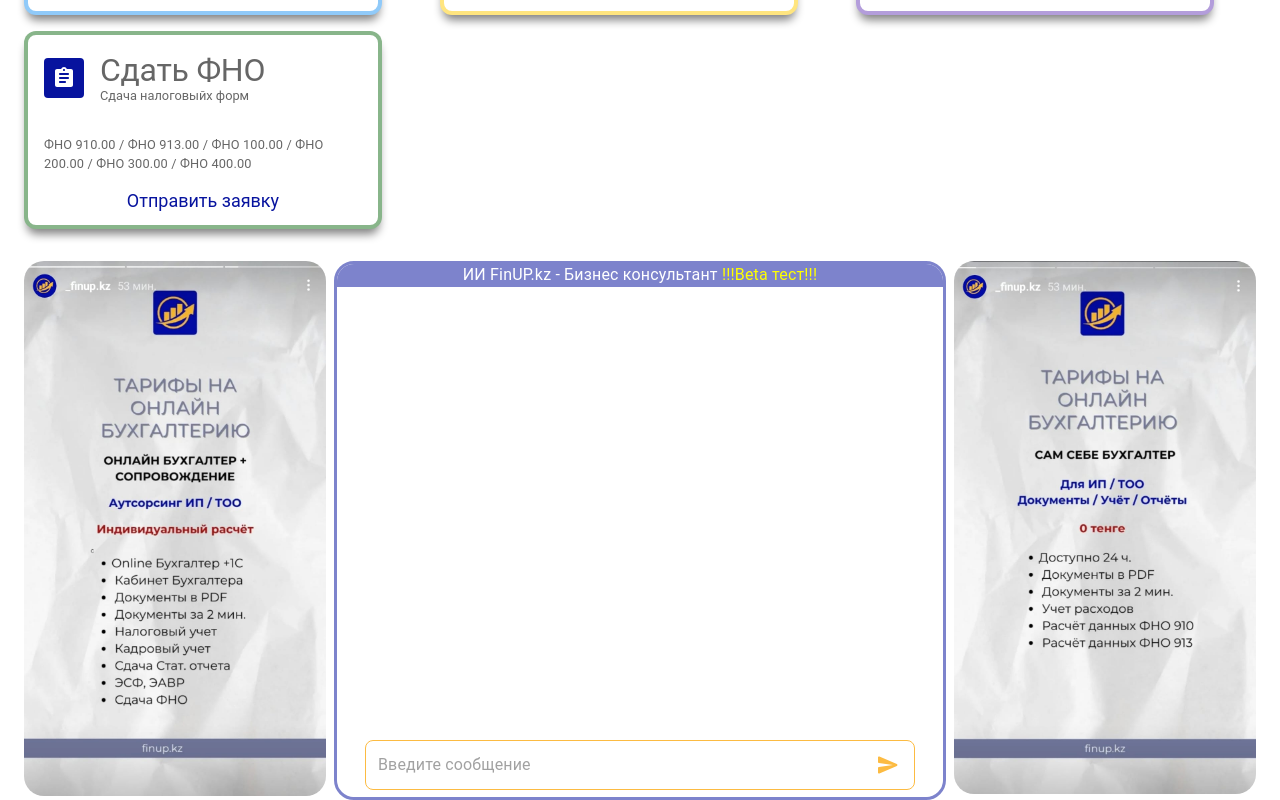
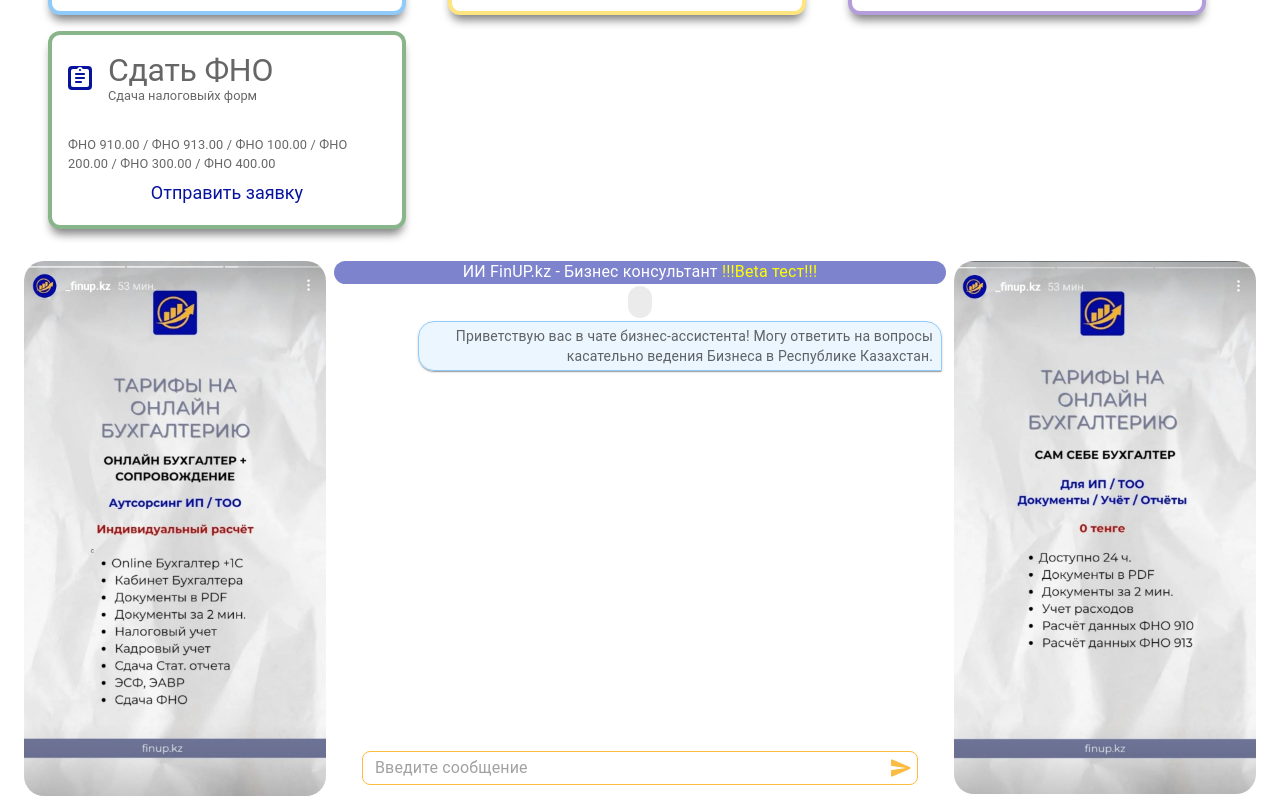
Before and after one commit to Kordai/finup-home-page, a React (Create React App) app: page / in a window 1280 px wide. Shown: the part 279-1079 px from the top of the page. Built offline with nearby package versions, Linux system fonts and the light colour scheme.

Commit message:
upload project in host

```diff
--- a/src/API/ConnectToServer.js
+++ b/src/API/ConnectToServer.js
@@ -26,7 +26,6 @@
     },
 
     getMessages(idChat) {
-        console.log(idChat);
         return instance.post('get_all_messages.php', idChat)
             .then(response => response.data)
             .catch(error => notInternet(error))
--- a/src/App.js
+++ b/src/App.js
@@ -9,15 +9,12 @@
 
 function App() {
 
-  const authUser = useSelector(state => state.auth.authUser)
-  console.log(authUser);
+  //const authUser = useSelector(state => state.auth.authUser)
   const userID = useSelector(state => state.auth.authUser.id)
   const dispatch = useDispatch()
 
  // const backdrop = useSelector(state => state.auth.backdrop)
-  const user_1 = JSON.parse(localStorage.getItem("finupkzuserchat"))
-
-  console.log(user_1);
+  //const user_1 = JSON.parse(localStorage.getItem("finupkzuserchat"))
 
   const setUser = useCallback((data) => {
     dispatch({ type: 'AUTH/SET_USER', user: data })
--- a/src/Redux/authReducer.js
+++ b/src/Redux/authReducer.js
@@ -34,7 +34,7 @@
 //Action Creators functions
 
 const setUser = (data) => {
-    return { type: SET_USER, user: data }
+    return { type: 'AUTH/SET_USER', user: data }
 }
 
 const setBackdrop = (data) => {
@@ -74,9 +74,9 @@
 export const addUserChatRequest = () => {
     return async (dispatch) => {
         const data = await ConnectToServer.addUserChat()
-        console.log(data);
         if (data) {
             dispatch(setUser(data.user))
+            console.log(data.user);
             localStorage.setItem('finupkzuserchat', JSON.stringify(data.user))
         }
     }
--- a/src/Redux/chatReducer.js
+++ b/src/Redux/chatReducer.js
@@ -4,6 +4,7 @@
 const SET_MESSAGES = 'CHATS/SET_MESSAGES';
 const SET_MESSAGE = 'CHATS/SET_MESSAGE';
 const SET_BACKDROP = 'CHATS/SET_BACKDROP';
+const SET_IS_FETCHING = 'CHATS/SET_IS_FETCHING';
 const SET_THREAD_ID = 'CHATS/SET_THREAD_ID';
 const SET_RUN_ID = 'CHATS/SET_RUN_ID';
 const SET_MESSAGE_ID = 'CHATS/SET_MESSAGE_ID';
@@ -12,7 +13,14 @@
 let initialState = {
     isFetching: false,
     backdrop: false,
-    chat_messeges: [],
+    chat_messeges: [{
+        chat_id: 0,
+        content: "Приветствую вас в чате бизнес-ассистента! Могу ответить на вопросы касательно ведения Бизнеса в Республике Казахстан.",
+        date: "",
+        time: "",
+        type: 0,
+        user_id: 0
+    }],
     threadId: '',
     runId: '',
     messageId: '',
@@ -40,6 +48,12 @@
             return {
                 ...state,
                 backdrop: action.data
+            }
+
+        case SET_IS_FETCHING:
+            return {
+                ...state,
+                isFetching: action.isFetching
             }
 
         case SET_THREAD_ID:
@@ -79,14 +93,19 @@
     return { type: SET_BACKDROP, data }
 }
 
+const setisFetching = (isFetching) => {
+    return { type: SET_IS_FETCHING, isFetching }
+}
 
 //Thunk functions
 
-export const newMessage = (obj, idChat) => {
+export const newMessage = (obj) => {
+
     return async (dispatch) => {
         const data = await ConnectToServer.setMessage(obj)
         if (data.success === 1) {
-            dispatch(getAllMessages(idChat))
+            console.log({ chat_id: obj.chat_id });
+            dispatch(getAllMessages({ chat_id: obj.chat_id }))
         } else {
             console.log(data.message)
             //dispatch(toggleIsFetching(false))
--- a/src/Site/AppBar/AppBarSite.jsx
+++ b/src/Site/AppBar/AppBarSite.jsx
@@ -47,7 +47,7 @@
         { title: 'Цены', onClick: () => {window.open('https://finup.kz/price/', '_blank') } },
         { title: 'Контакты', onClick: () => {window.open('https://finup.kz/about_us/', '_blank') } },
         // { title: 'Платежи', onClick: handleOpenFormPayments },
-        //{ title: 'Выход', onClick: () => { } }
+        //{ title: 'Выход', onClick: () => {localStorage.clear(); window.location.reload(true); } }
     ]
 
 
--- a/src/Site/HomePage/Chat/Chat.jsx
+++ b/src/Site/HomePage/Chat/Chat.jsx
@@ -1,5 +1,5 @@
 import * as React from 'react';
-import { Box, Chip, Grid, Typography } from '@mui/material';
+import { Box, Chip, Grid, LinearProgress, Typography } from '@mui/material';
 import { useDispatch, useSelector } from 'react-redux';
 import BottomBar from './Components/BottomBar';
 import IncomingMessage from './Components/IncomingMessage';
@@ -23,6 +23,7 @@
     const [amountMessage, setAmountMessage] = useState(0)
     const [userMessage, setUserMaessage] = useState('')
     const [statusRun, setStatusRun] = useState('')
+    const [sendUserData, setSendUserData] = useState({})
     const dispatch = useDispatch()
 
     const setThreadId = React.useCallback((threadId) => {
@@ -37,9 +38,13 @@
         dispatch({ type: 'CHATS/SET_MESSAGE_ID', messageId })
     }, [dispatch])
 
+    const setIsFetching = React.useCallback((isFetching) => {
+        dispatch({ type: 'CHATS/SET_IS_FETCHING', isFetching })
+    }, [dispatch])
 
     useEffect(() => {
         if (userMessage.length > 0 && threadId.length === 0) {
+            setIsFetching(true)
             ConnectToChatGPT.threadNew().then((data) => {
                 console.log('new thread');
                 setThreadId(data.id)
@@ -49,10 +54,12 @@
 
     useEffect(() => {
         if (threadId.length > 0 && userMessage.length > 0) {
+            setIsFetching(true)
             ConnectToChatGPT.newMessageCreate(threadId, userMessage).then((data) => {
                 console.log('new mess');
                 setMessageId(data.id)
                 setUserMaessage('')
+                setSendUserData('')
             })
         }
     }, [threadId, userMessage, ConnectToChatGPT, setMessageId])
@@ -79,8 +86,8 @@
                         const date = nowDate.$D + '.' + (nowDate.$M + 1 > 9 ? nowDate.$M + 1 : '0' + (nowDate.$M + 1)) + '.' + nowDate.$y
                         //console.log(data.data[0].content[0].text.value)
                         //setMessageToChat({ chat_id: authUser.chat_id, user_id: 0, content: { type: 0, content: data.data[0].content[0].text.value, time, date } })
-
-                        newMessage({ chat_id: authUser.chat_id, user_id: 0, content: data.data[0].content[0].text.value, type: 0, time, date: date }, { chat_id: authUser.chat_id })
+                        newMessage({ chat_id: authUser.chat_id, user_id: 0, content: data.data[0].content[0].text.value, type: 0, time, date: date })
+                        setIsFetching(false)
                     })
                 } else {
                     setTimeout(chekingRun(), 5000);
@@ -123,21 +130,28 @@
     }))
 
     const setNewMassage = (mes) => {
+        const time = (nowDate.$H > 9 ? nowDate.$H : '0' + nowDate.$H) + ':' + (nowDate.$m > 9 ? nowDate.$m : '0' + nowDate.$m)
+        const date = nowDate.$D + '.' + (nowDate.$M + 1 > 9 ? nowDate.$M + 1 : '0' + (nowDate.$M + 1)) + '.' + nowDate.$y
+
         if (authUser.id === 0) {
             requestNewUser()
-            setTimeout(() => { }, 2000)
+            setTimeout(() => { }, 4000)
         }
-        const time = (nowDate.$H > 9 ? nowDate.$H : '0' + nowDate.$H) + ':' + (nowDate.$m > 9 ? nowDate.$m : '0' + nowDate.$m)
-        const date = nowDate.$D + '.' + (nowDate.$M + 1 > 9 ? nowDate.$M + 1 : '0' + (nowDate.$M + 1)) + '.' + nowDate.$y
-        newMessage({ chat_id: authUser.chat_id, user_id: authUser.id, content: mes, type: 0, time, date: date }, { chat_id: authUser.chat_id })
+        setSendUserData({ chat_id: authUser.chat_id, user_id: authUser.id, content: mes, type: 0, time, date: date })
         setUserMaessage(mes)
     }
+
+    useEffect(() => {
+        if (authUser.id !== 0 && Object.keys(sendUserData).length !== 0 && authUser.chat_id !== 0) {
+            newMessage({...sendUserData, chat_id: authUser.chat_id, user_id: authUser.id})
+        }
+    }, [authUser.id, sendUserData, newMessage, authUser.chat_id])
 
     useEffect(() => {
         if (authUser.id !== 0) {
             getAllMessages({ chat_id: authUser.chat_id })
         }
-    }, [authUser, getAllMessages])
+    }, [authUser.id, getAllMessages])
 
 
 
@@ -158,9 +172,9 @@
         overflowY: 'auto',
         display: 'flex',
         flexDirection: 'column',
-        border: 3,
+        border: 0,
         borderColor: '#7d83cc',
-        borderRadius: 5,
+        borderRadius: 0,
         height: '100%',
         width: '100%',
         position: 'sticky',
@@ -182,7 +196,7 @@
                     position: 'absolute',
                     width: '100%',
                     bgcolor: '#7d83cc',
-
+                    borderRadius: 5
 
                 }} >
                     <Typography color="text.secondary" variant="body2" textAlign='center' sx={{ color: 'white', fontSize: { xs: 'default', sm: 16 } }} >
@@ -196,18 +210,20 @@
                     overflowY: 'auto',
                     display: 'flex',
                     flexDirection: 'column',
-                    height: { xs: '89%', sm: '87%' },
-                    width: '98%',
+                    height: { xs: '86%', sm: '87%' },
+                    width: '100%',
                     position: 'absolute',
                     top: { xs: 20, sm: 23 }
                 }} >
-                    <Box sx={{ px: 1, textAlign: 'center', pb: { xs: 3, sm: 0 } }}>
+                    <Box sx={{ px: 0.5, textAlign: 'center', pb: { xs: 3, sm: 0 } }}>
                         {componentChat.map((c) => [c.date, ...c.message])}
                     </Box >
                 </Box >
             </Grid>
             <Grid item >
+
                 <Box sx={{ display: 'flex', WebkitBoxFlex: 0, flexGrow: 0, position: 'absolute', width: '-webkit-fill-available', bottom: '0' }}>
+
                     <BottomBar newMessage={setNewMassage} />
                 </Box >
             </Grid>
--- a/src/Site/HomePage/Chat/Components/BottomBar.jsx
+++ b/src/Site/HomePage/Chat/Components/BottomBar.jsx
@@ -4,10 +4,11 @@
 import IconButton from '@mui/material/IconButton';
 import Toolbar from '@mui/material/Toolbar';
 import SendRoundedIcon from '@mui/icons-material/SendRounded';
-import { Box } from '@mui/material';
+import { Box, LinearProgress } from '@mui/material';
+import { useSelector } from 'react-redux';
 
 const BottomBar = ({newMessage}) => {
-
+  const isFetching = useSelector(state => state.chat.isFetching)
   const focusRef = React.useRef(null);
 
   const sendBtn = () => {
@@ -26,18 +27,19 @@
 
   return (
     <AppBar component="div" position="sticky" sx={{ backgroundColor: '#fff', top: 'auto', bottom: 0, boxShadow: 0, width: '100%', borderRadius: 5 }}>
-      <Toolbar sx={{ p: 0, mx: 0.5, pl: 1, pr: 1 }} >
+      {isFetching && (<LinearProgress sx={{backgroundColor: '#90caf9'}} />)}
+      <Toolbar sx={{ p: 0, mx: 0.5, pl: 1, pr: 1, minHeight: '40px' }} >
         <Box
-          sx={{ p: '2px 4px', display: 'flex', alignItems: 'center', width: '100%', border: 1, borderColor: '#fcbb42', boxShadow: 0, borderRadius: 2 }}
+          sx={{ p: '0px 4px', display: 'flex', alignItems: 'center', width: '100%', border: 1, borderColor: '#fcbb42', boxShadow: 0, borderRadius: 2 }}
         >
           <InputBase
-            sx={{ ml: 1, flex: 1 }}
+            sx={{ ml: 1, flex: 1}}
             placeholder="Введите сообщение"
             inputProps={{ 'aria-label': 'search' }}
             inputRef={focusRef}
             onKeyDown={pressKey}
           />
-          <IconButton type="button" onClick={sendBtn} sx={{ p: '10px' }}>
+          <IconButton type="button" onClick={sendBtn} sx={{ p: '0' }}>
             <SendRoundedIcon color='primary' />
           </IconButton>
         </Box>
--- a/src/Site/HomePage/Chat/Components/IncomingMessage.jsx
+++ b/src/Site/HomePage/Chat/Components/IncomingMessage.jsx
@@ -11,7 +11,7 @@
                 direction="row"
                 justifyContent="flex-start"
                 alignItems="baseline"
-                spacing={1}
+                spacing={0}
                 wrap="nowrap">
                 <Grid item>
                     <SmartToyRoundedIcon color='secondary' />
--- a/src/Site/HomePage/Components/ServiceCard.jsx
+++ b/src/Site/HomePage/Components/ServiceCard.jsx
@@ -52,24 +52,24 @@
 
     return (
         <Grid item xs={6} md={6} sm={6} lg={4} xl={3} >
-            <Card sx={{ width: { xs: 165, sm: 350 }, height: { xs: 165, sm: 190 }, boxShadow: 'gray 0px 8px 10px -3px;', border: 4, borderColor: getAccountColor(logo), borderRadius: 3 }}>
+            <Card sx={{ width: { xs: 140, sm: 350 }, height: { xs: 110, sm: 190 }, boxShadow: 'gray 0px 8px 10px -3px;', border: 4, borderColor: getAccountColor(logo), borderRadius: 3 }}>
                 <CardActionArea onClick={fun} >
                     <CardHeader
-                        sx={{ p: { xs: 1, md: 2 } }}
+                        sx={{ p: { xs: 0.5, md: 2 } }}
                         avatar={
-                            <Avatar variant="rounded" sx={{ bgcolor: '#07139e' }} aria-label="recipe" >
+                            <Avatar variant="rounded" sx={{ bgcolor: '#07139e', width: 24, height: 24 }} aria-label="recipe" >
                                 {getCardLogo(logo)}
                             </Avatar>
                         }
 
-                        title={<Typography variant="h2" sx={{ fontSize: { xs: '1rem', sm: '2rem' }, fontWeight: { xs: '500', sm: '400' } }} color="text.secondary" textAlign={'left'} >
+                        title={<Typography variant="h2" sx={{ fontSize: { xs: '0.8rem', sm: '2rem' }, fontWeight: { xs: '600', sm: '400' } }} color="text.secondary" textAlign={'left'} >
                             {title}
                         </Typography>}
                         subheader={<Typography variant="h3" sx={{ fontSize: { xs: '0.7rem', sm: '0.8rem' }, display: { xs: 'none', sm: 'block' } }} color="text.secondary" textAlign={'left'} >
                             {subheader}
                         </Typography>}
                     />
-                    <CardContent sx={{ textAlign: 'center' }}>
+                    <CardContent sx={{ textAlign: 'center', p: { xs: 0.5, md: 2 } }}>
                         <Typography variant="body2" color="text.secondary" textAlign={'left'} sx={{ fontSize: { xs: '0.7rem', sm: '0.8rem' }, display: { xs: 'none', sm: 'block' } }} >
                             {text1}
                         </Typography>
@@ -77,7 +77,7 @@
                             {subheader + ' ' + text2}
                         </Typography>
 
-                        <Typography color="text.secondary" sx={{color: '#07139e', mt: 2, fontSize: { xs: '14px', sm: '18px' }}} variant="h5" textAlign='center' >
+                        <Typography color="text.secondary" sx={{color: '#07139e', mt: 1, fontSize: { xs: '14px', sm: '18px' }}} variant="h5" textAlign='center' >
                             {btnName}
                         </Typography>
 
--- a/src/Site/HomePage/HomePage.jsx
+++ b/src/Site/HomePage/HomePage.jsx
@@ -23,10 +23,10 @@
 
     const arrayFun = [goCabinet, () => {alert('Этот раздел сайт в процессе настройки, по всем вопросам пишите на e-mail: infi@finup.kz') }, () => {alert('Этот раздел сайт в процессе настройки, по всем вопросам пишите на e-mail: infi@finup.kz') }, () => { alert('Этот раздел сайт в процессе настройки, по всем вопросам пишите на e-mail: infi@finup.kz')}]
 
-    const screenHeight = (window.screen.height/2) - 50
+    const screenHeight = (window.screen.height/2) + 40
 
-    return <Container maxWidth="xl" sx={{ mt: { xs: 8, md: 12 } }}>
-        <Grid container spacing={{ xs: 1, md: 2 }} >
+    return <Container maxWidth="xl" sx={{ mt: { xs: 8, md: 12 }, p:0 }}>
+        <Grid container spacing={{ xs: 2, md: 2 }} sx={{px: 3}} >
             {btn.map((b, index) =>
                 <ServiceCard key={index} logo={b.logo} title={b.title} subheader={b.subheader} text1={b.text1} text2={b.text2} btnName={b.btnName} fun={arrayFun[index]} />
             )}
```
Also changed, not shown: public/index.html (+5 -2 lines), public/manifest.json.
